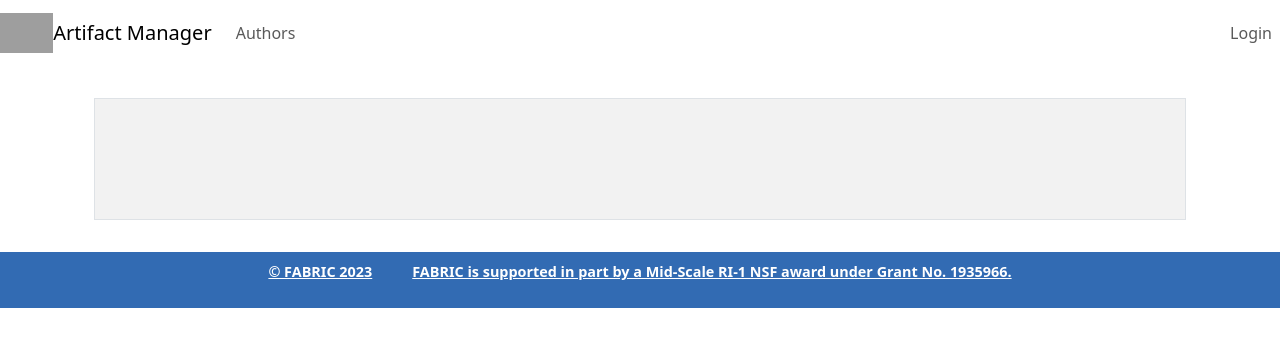
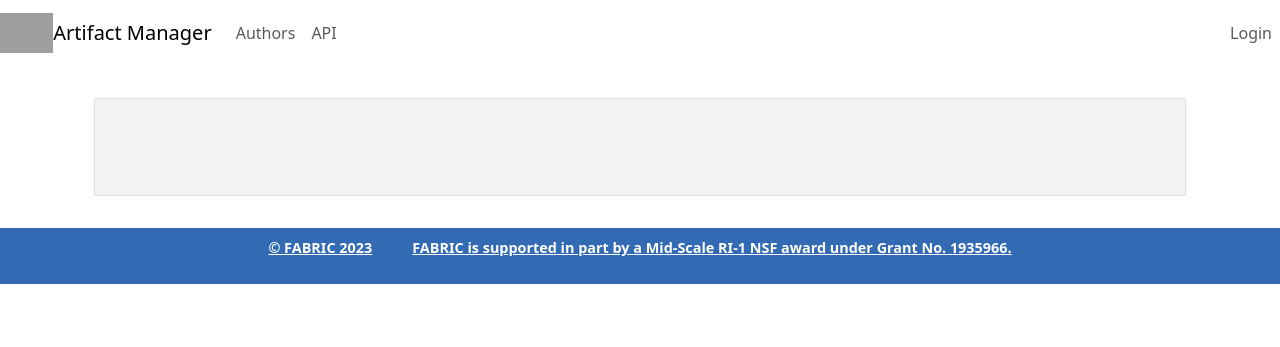
Before and after one commit to fabric-testbed/artifact-manager, a Django app: template artifactmgr/templates/artifacts/artifact_detail.html in a window 1280 px wide. Shown: the top 347 px of the page. Run offline with Django 4.2, Linux system fonts and the light colour scheme; the template is opened without the code that fills it, so the values that code supplies are empty; some libraries are stand-ins or nearby versions; grey boxes are pictures that could not be loaded.

Commit message:
initial UI

```diff
--- a/artifactmgr/apps/artifacts/models.py
+++ b/artifactmgr/apps/artifacts/models.py
@@ -43,7 +43,7 @@ class ApiUser(models.Model):
 
     @property
     def is_authenticated(self):
-        return self.uuid is not os.getenv('API_USER_ANON_UUID')
+        return self.uuid != os.getenv('API_USER_ANON_UUID')
 
     def is_project_member(self, project_uuid: str) -> bool:
         return project_uuid in self.projects
@@ -58,6 +58,7 @@ class ApiUser(models.Model):
             'cilogon_id': self.cilogon_id,
             'email': self.email,
             'fabric_roles': self.fabric_roles,
+            'is_authenticated': self.is_authenticated,
             'name': self.name,
             'projects': self.projects,
             'uuid': self.uuid
--- a/artifactmgr/templates/artifactmgr/navbar.html
+++ b/artifactmgr/templates/artifactmgr/navbar.html
@@ -16,11 +16,11 @@
     </button>
     <div class="collapse navbar-collapse" id="navbarNav">
         <ul class="navbar-nav me-auto order-0">
-{#            <li class="nav-item">#}
-{#                <a class="nav-link" href="{% url 'artifact_list' %}">Artifacts</a>#}
-{#            </li>#}
             <li class="nav-item">
                 <a class="nav-link" href="{% url 'author_list' %}">Authors</a>
+            </li>
+            <li class="nav-item">
+                <a class="nav-link" href="/api/swagger">API</a>
             </li>
         </ul>
         <div class="navbar-nav nav-item ms-auto order-5">
--- a/artifactmgr/templates/artifacts/artifact_detail.html
+++ b/artifactmgr/templates/artifacts/artifact_detail.html
@@ -19,7 +19,7 @@
                     <section class="artifactBody__description">
                         {{ artifact.description_long|safe }}
                     </section>
-                    <br><br>
+                    <br>
                     {% if artifact.versions %}
                         <section class="artifactBody__versions">
                             <h4>Versions</h4>
@@ -44,18 +44,6 @@
                             </ul>
                         </section>
                     {% endif %}
-                    <div class="inline">
-                        {{ artifact.created|str_to_datetime }}
-                        {% if artifact.tags %}
-                            <div class="float-end">
-                                {% for tag in artifact.tags %}
-                                    <button class="btn btn-secondary mr-2"
-                                            style="padding: 2px; font-size: small">{{ tag }}</button>
-                                {% endfor %}
-                            </div>
-                        {% endif %}
-                        <br><br>
-                    </div>
                     {% if artifact.authors %}
                         <section class="artifactBody__authors">
                             <h4>Authors</h4>
@@ -75,6 +63,18 @@
                             </ul>
                         </section>
                     {% endif %}
+                    <div class="inline">
+                        {{ artifact.created|str_to_datetime }}
+                        {% if artifact.tags %}
+                            <div class="float-end">
+                                {% for tag in artifact.tags %}
+                                    <button class="btn btn-secondary mr-2"
+                                            style="padding: 2px; font-size: small">{{ tag }}</button>
+                                {% endfor %}
+                            </div>
+                        {% endif %}
+                        <br><br>
+                    </div>
                 </td>
             </tr>
             </tbody>
```
